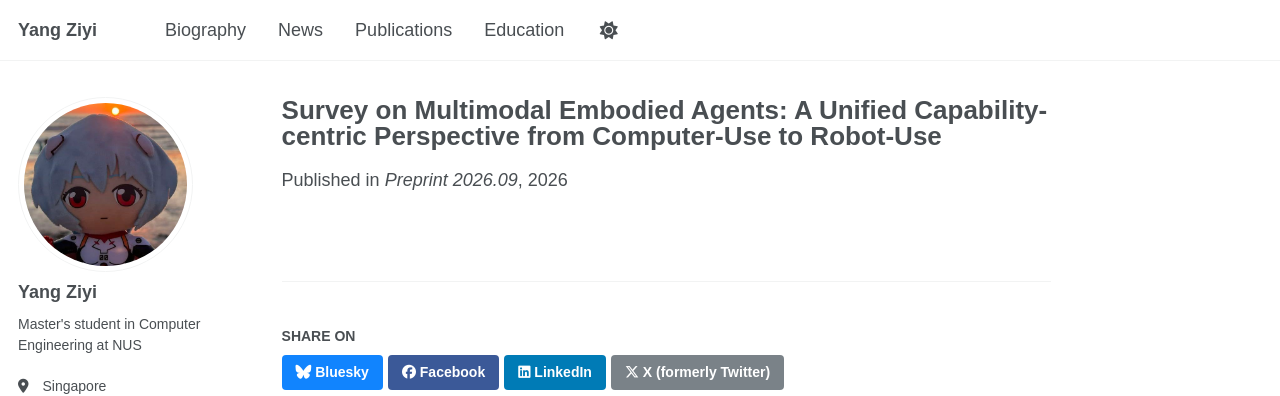
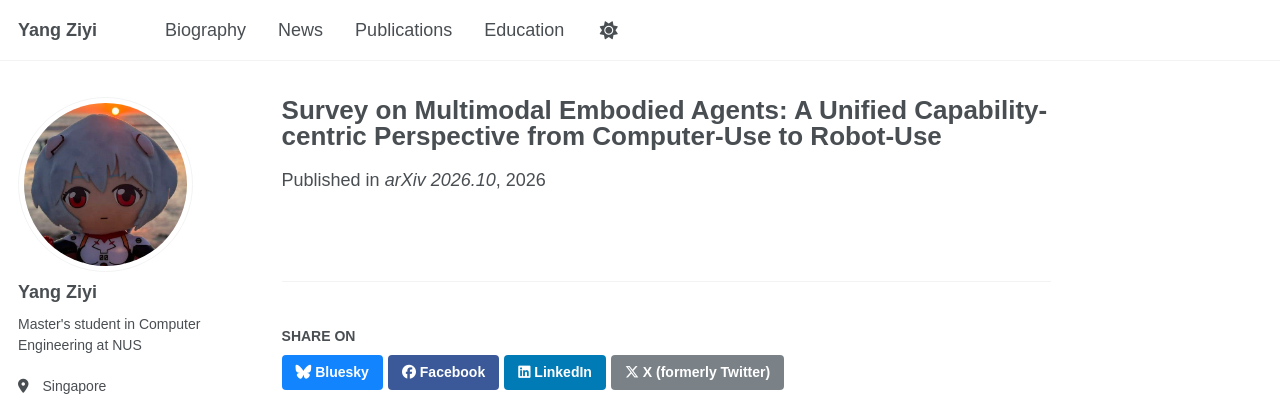
Before and after one commit to Ziyi510/Ziyi510.github.io, a Jekyll site: the page built from _publications/2026-09-survey.md, in a window 1280 px wide. Shown: the top 396 px of the page. Built offline with Jekyll 4.4.1, drawn with Linux system fonts in a browser that asks for light colours; some web fonts are replaced; a script that is not in the unit is left out.

Commit message:
update paper info

```diff
--- a/_publications/2026-09-survey.md
+++ b/_publications/2026-09-survey.md
@@ -5,7 +5,7 @@ permalink: /publication/multimodal-embodied-agents/
 date: 2026-09-01
 authors: "Yanzhe Chen, Ziyi Yang, Jifeng Zhu, Qiming Huang, Ruihe An, Peiyao Xu, Hesen Yang, Runda Liu, Chang Gong, Zhijun Cao, Zechen Bai, Wenzheng Zeng, Yiqi Lin, Guoqiang Liang, Kevin Yuchen Ma, Kevin Qinghong Lin, Mike Zheng Shou"
 authors_display: "Yanzhe Chen, Ziyi Yang, Jifeng Zhu, Qiming Huang, Ruihe An, Peiyao Xu, Hesen Yang, Runda Liu, Chang Gong, Zhijun Cao, ... Mike Zheng Shou"
-venue: "Preprint 2026.09"
+venue: "arXiv 2026.10"
 preprint: true
 selected: true
 image: /images/multimodal-embodied-agents.png
```
Also changed, not shown: _publications/2026-07-ggc.md (+1 -1 lines), 2 other files.
